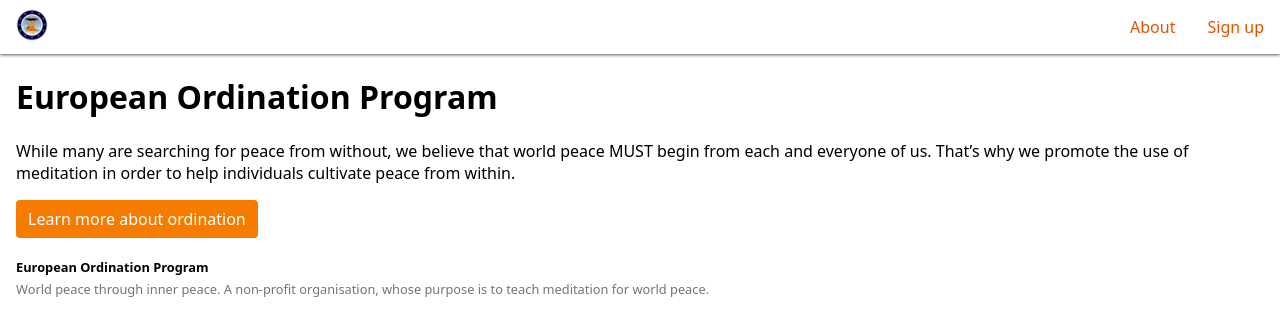
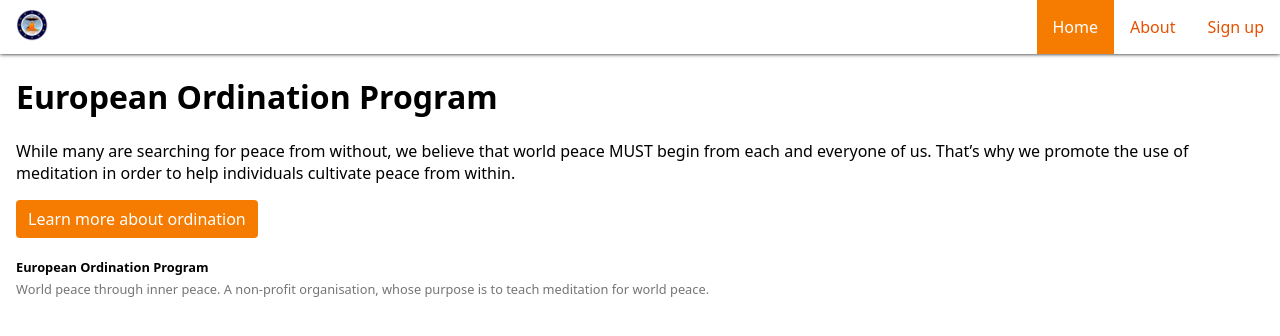
Before and after one commit to spicalous/eop-website, a Jekyll site: the page built from index.html, in a window 1280 px wide. Shown: the top 336 px of the page. Built offline with Jekyll 4.4.1, drawn with Linux system fonts in a browser that asks for light colours.

Commit message:
Added home as a nav link

```diff
--- a/_config.yml
+++ b/_config.yml
@@ -2,6 +2,8 @@
 sass:
   sass_dir: "_scss"
 nav_list:
+  - path: index.html
+    nav_title: "Home"
   - path: about.html
     nav_title: "About"
   - path: sign-up.html
```
